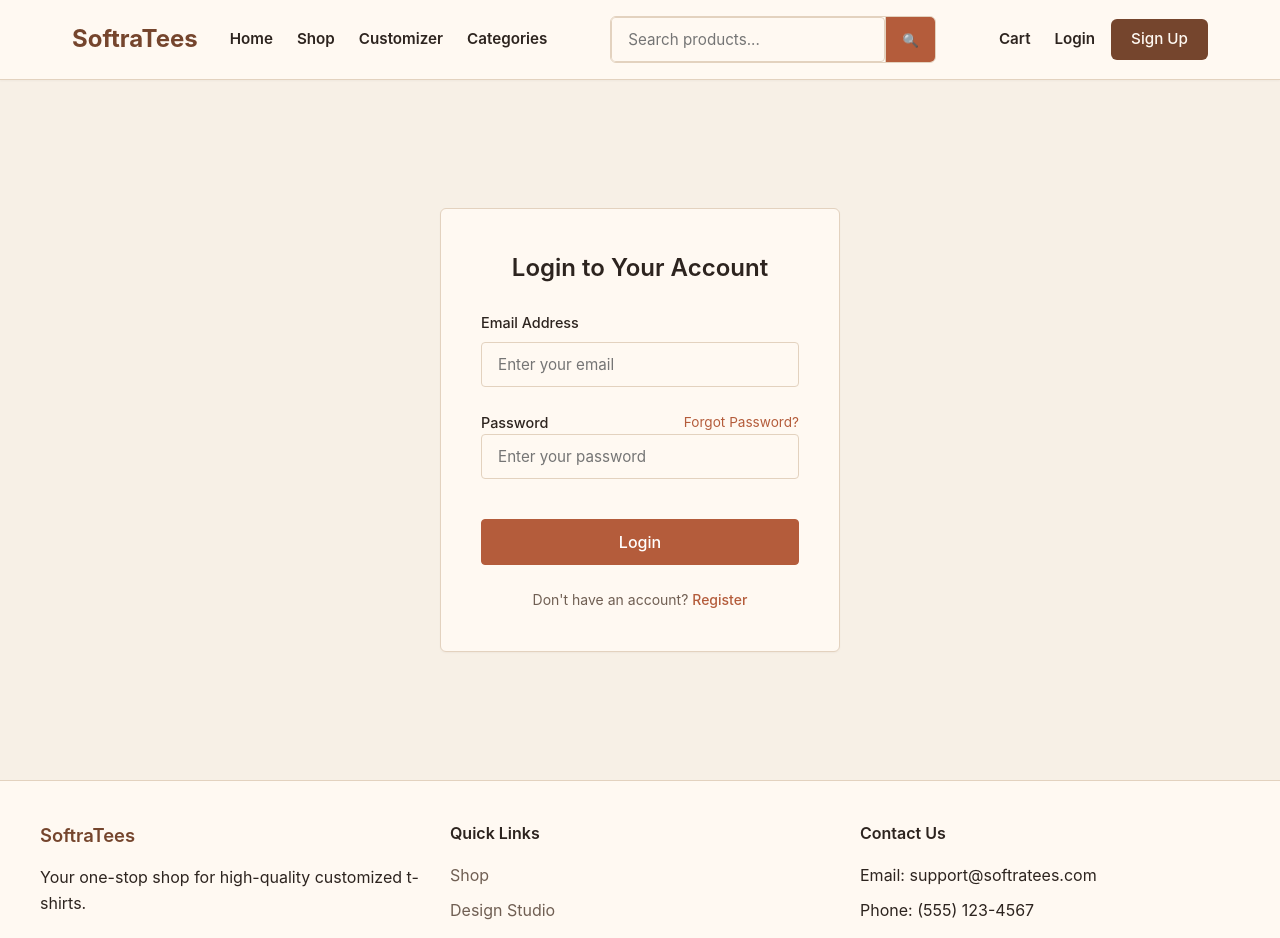
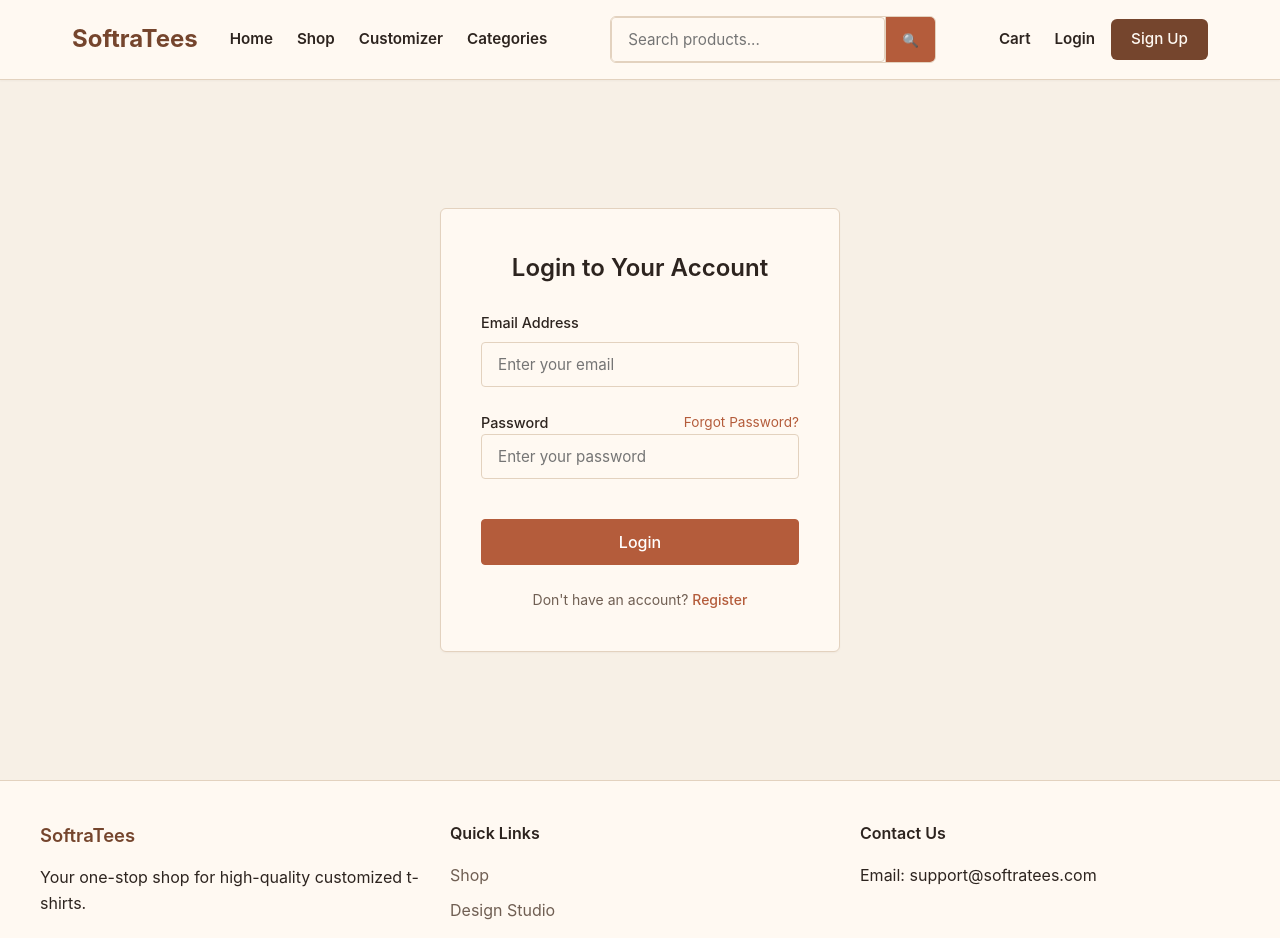
Before and after one commit to Mithun-jayaraj/Softratee, a React (Vite) app in the folder client/: page /login in a window 1280 px wide. Shown: the top 938 px of the page. Built offline with nearby package versions, Linux system fonts and the light colour scheme; no server answers.

Commit message:
Update footer contact details

```diff
--- a/client/src/components/Footer.jsx
+++ b/client/src/components/Footer.jsx
@@ -21,7 +21,6 @@ const Footer = () => {
           <h4>Contact Us</h4>
           <ul>
             <li>Email: support@softratees.com</li>
-            <li>Phone: (555) 123-4567</li>
           </ul>
         </div>
       </div>
```
